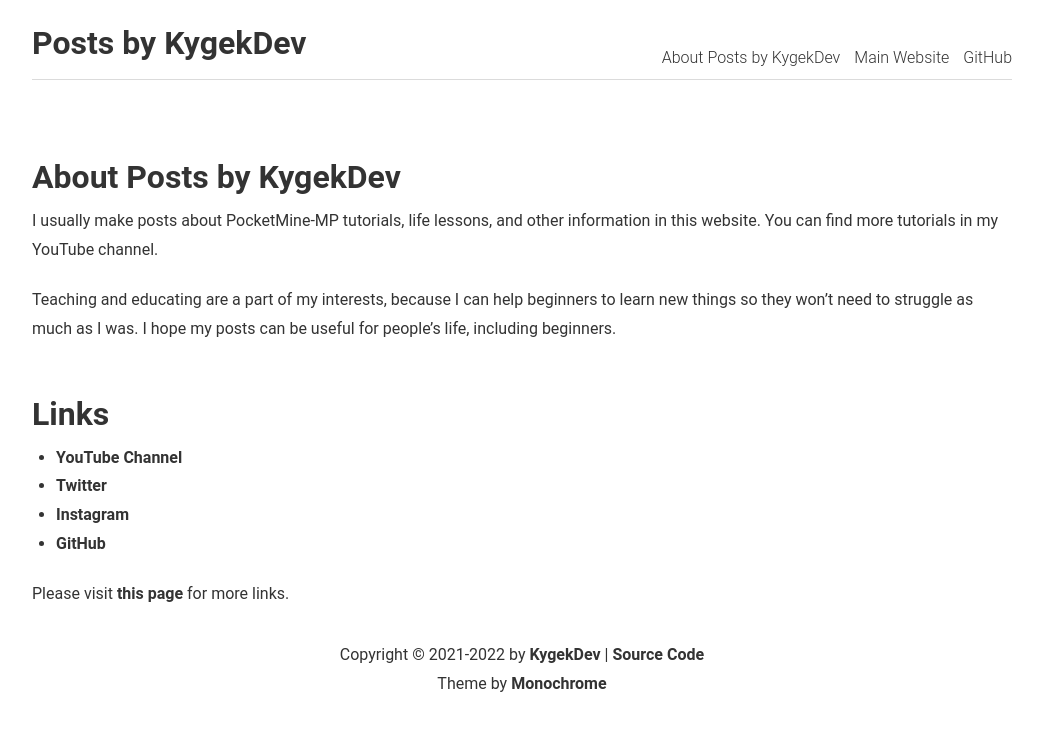
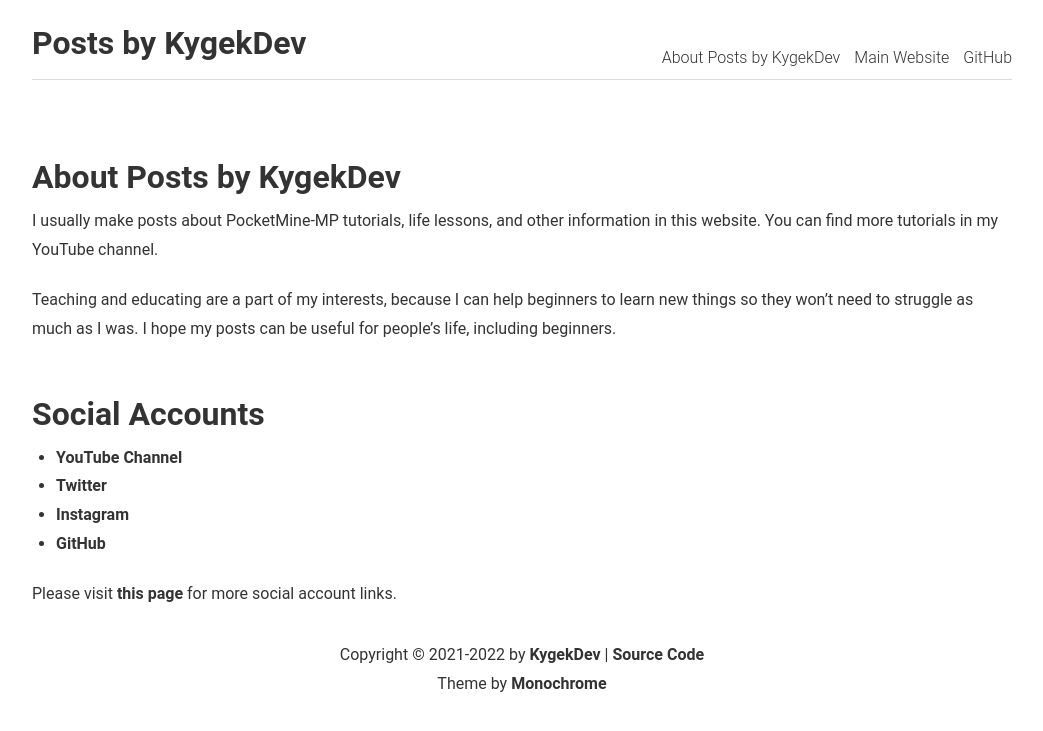
Before and after one commit to KygekDev/posts, a Jekyll site: the page built from about.md, in a window 1280 px wide. Shown: the top 731 px of the page, without its empty margins (118-1161 px from the left). Built offline with Jekyll 4.4.1, drawn with Linux system fonts in a browser that asks for light colours.

Commit message:
Update about.md

```diff
--- a/about.md
+++ b/about.md
@@ -9,11 +9,11 @@ I usually make posts about PocketMine-MP tutorials, life lessons, and other info
 
 Teaching and educating are a part of my interests, because I can help beginners to learn new things so they won't need to struggle as much as I was. I hope my posts can be useful for people's life, including beginners.
 
-## Links
+## Social Accounts
 
 - [YouTube Channel](https://youtube.com/c/kygekdev)
 - [Twitter](https://twitter.com/kygekdev)
 - [Instagram](https://instagram.com/kygekdev/)
 - [GitHub](https://github.com/KygekDev)
 
-Please visit [this page](https://github.com/KygekDev/KygekDev/blob/master/social-accounts.md) for more links.
+Please visit [this page](https://github.com/KygekDev/KygekDev/blob/master/social-accounts.md) for more social account links.
```
